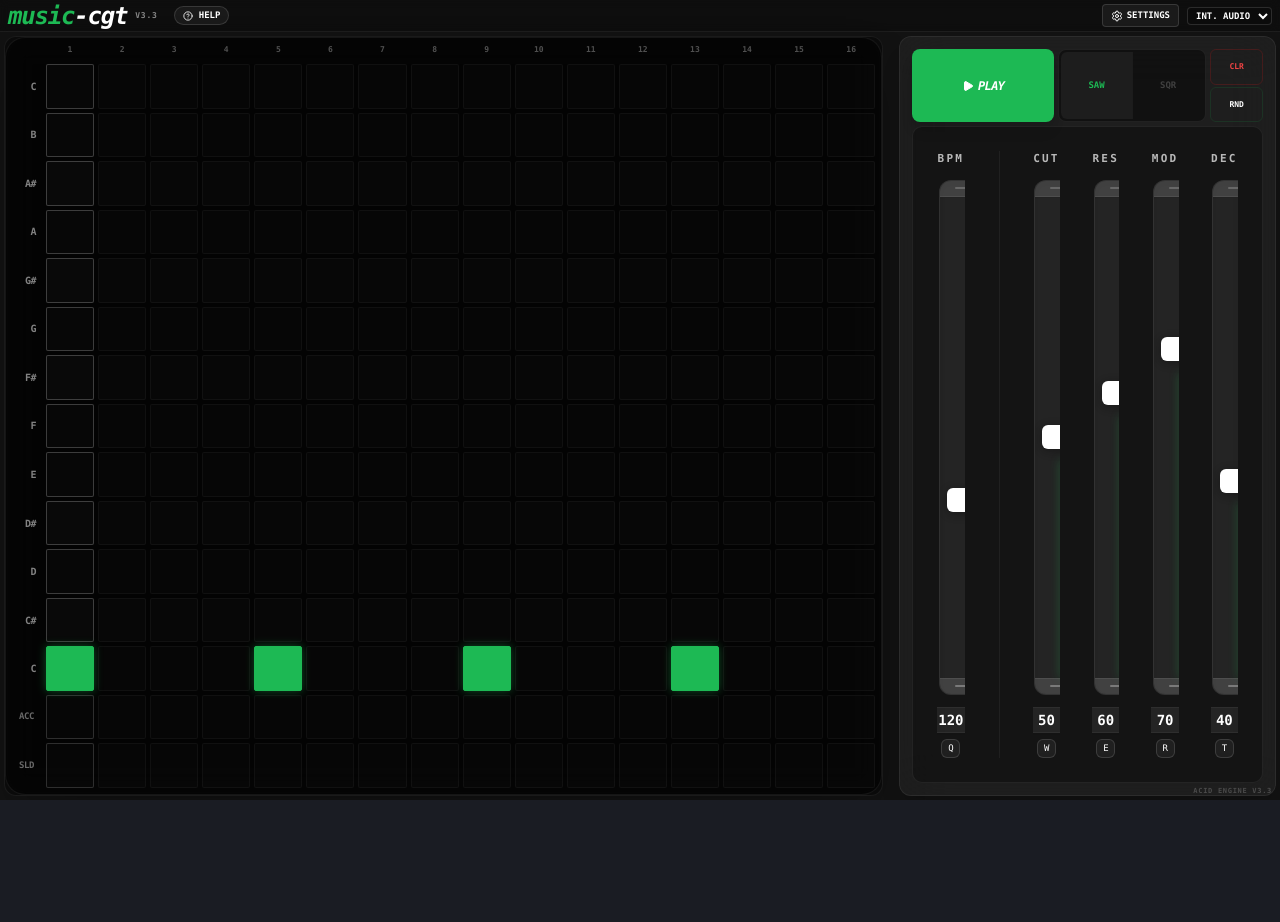
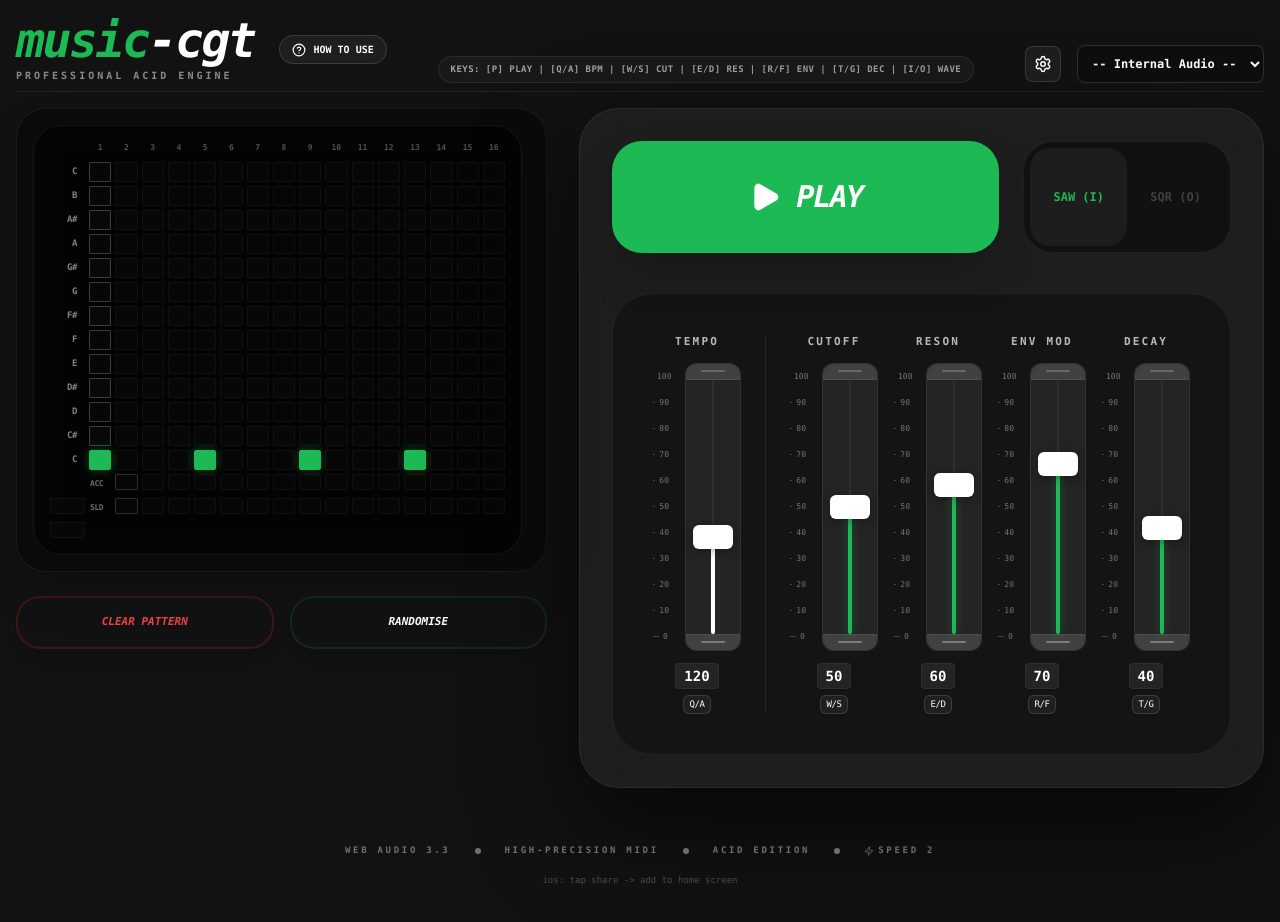
Before and after one commit to tradexy/music-cgt, a React (Vite) app: page / in a window 1280 px wide. Shown: the top 922 px of the page. Before the commit the page ends 800 px from the top, so only its background shows below. Built offline with nearby package versions, Linux system fonts and the light colour scheme.

Commit message:
v3.4 Refinement: 70/30 layout, maximized space, and real-time note updates

```diff
--- a/App.tsx
+++ b/App.tsx
@@ -5,7 +5,7 @@ import { InstructionsModal } from './components/InstructionsModal';
 import { audioEngine } from './services/AudioEngine';
 import { midiService } from './services/MidiService';
 import { SequencerState, Step, NOTES, THEME_PRESETS } from './types';
-import { HelpCircle, Play, Square, Settings, Type, Zap, Download, RefreshCw } from 'lucide-react';
+import { HelpCircle, Play, Square, Settings, Type, Zap, Download } from 'lucide-react';
 
 // Constants
 const STEPS_PER_BAR = 16;
@@ -52,7 +52,7 @@ function App() {
       envMod: state.envMod,
       waveform: state.waveform as 'sawtooth' | 'square'
     });
-  }, [state]);
+  }, [state.cutoff, state.resonance, state.decay, state.envMod, state.waveform, state.steps]);
 
   const nextNoteTimeRef = useRef(0);
   const currentStepRef = useRef(0);
@@ -194,45 +194,60 @@ function App() {
 
   return (
     <div
-      className="h-screen w-screen overflow-hidden flex flex-col items-stretch bg-black"
+      className="min-h-screen flex flex-col items-center p-2 md:p-4 transition-colors duration-500 overflow-y-auto"
       style={{ backgroundColor: backdropColor }}
+      onScrollCapture={() => setHasScrolled(true)}
     >
 
-      {/* Header - 4% Height Limit */}
-      <div className="w-full h-[4vh] min-h-[30px] flex flex-row justify-between items-center border-b px-2 shrink-0 bg-black/20 backdrop-blur-sm z-50" style={{ borderColor: `${textColor}11` }}>
-        <div className="flex items-center gap-4">
-          <div className="flex items-center gap-2">
-            <h1 className="text-lg md:text-2xl font-black tracking-tighter italic" style={{ color: primaryColor }}>
+      {/* Header */}
+      <div className="w-full max-w-[98vw] mb-4 flex flex-col md:flex-row justify-between items-center md:items-end border-b pb-2 shrink-0 gap-4" style={{ borderColor: `${textColor}11` }}>
+        <div className="flex items-center gap-6">
+          <div>
+            <h1 className="text-4xl md:text-5xl font-black tracking-tighter italic" style={{ color: primaryColor }}>
               music<span style={{ color: textColor }}>-cgt</span>
             </h1>
-            <span className="hidden md:inline text-[8px] uppercase tracking-widest opacity-50 font-bold" style={{ color: textColor }}>v3.3</span>
+            <p className="text-[10px] mt-1 uppercase tracking-[0.3em] font-black opacity-50" style={{ color: textColor }}>Professional Acid Engine</p>
           </div>
 
           <button
             onClick={() => setIsHelpOpen(true)}
-            className="flex items-center gap-1.5 px-2 py-0.5 bg-white/5 rounded-full text-[9px] font-black uppercase transition-all border hover:bg-white/10"
+            className="flex items-center gap-2 px-3 py-1.5 bg-white/5 rounded-full text-[10px] font-black uppercase transition-all border hover:bg-white/10"
             style={{ color: textColor, borderColor: `${textColor}22` }}
           >
-            <HelpCircle size={10} /> <span className="hidden sm:inline">Help</span>
+            <HelpCircle size={14} /> How to Use
           </button>
         </div>
 
-        <div className="flex gap-2 items-center">
+        <div className="hidden sm:flex items-center gap-2 px-3 py-1.5 bg-white/5 border rounded-full text-[9px] font-black uppercase tracking-wider opacity-60" style={{ color: textColor, borderColor: `${textColor}22` }}>
+          Keys: [P] Play | [Q/A] BPM | [W/S] Cut | [E/D] Res | [R/F] Env | [T/G] Dec | [I/O] Wave
+        </div>
+
+        <div className="flex gap-4 items-center">
+          {deferredPrompt && (
+            <button
+              onClick={handleInstallClick}
+              className="flex items-center gap-3 px-6 py-3 rounded-full text-sm font-black uppercase transition-all shadow-xl hover:scale-105 active:scale-95 animate-pulse"
+              style={{ backgroundColor: primaryColor, color: backdropColor }}
+            >
+              <Download size={20} /> Install App
+            </button>
+          )}
+
           <button
             onClick={() => setShowThemeSettings(!showThemeSettings)}
-            className="p-1 px-2 bg-white/5 rounded border transition-all hover:bg-white/10 flex items-center gap-1"
+            className="p-2 bg-white/5 rounded-lg border transition-all hover:bg-white/10"
             style={{ color: textColor, borderColor: `${textColor}22` }}
           >
-            <Settings size={12} /> <span className="text-[9px] font-black uppercase hidden sm:inline">Settings</span>
+            <Settings size={18} />
           </button>
 
           <select
-            className="bg-black/20 border rounded text-[9px] py-0.5 px-1 focus:border-white outline-none font-bold uppercase w-24 sm:w-auto"
+            className="bg-black/20 border rounded-lg text-xs p-2.5 focus:border-white outline-none font-bold"
             style={{ color: textColor, borderColor: `${textColor}22` }}
             value={state.selectedMidiOutputId || ''}
             onChange={(e) => setState(prev => ({ ...prev, selectedMidiOutputId: e.target.value || null }))}
           >
-            <option value="">Int. Audio</option>
+            <option value="">-- Internal Audio --</option>
             {midiOutputs.map(o => (
               <option key={o.id} value={o.id}>{o.name}</option>
             ))}
@@ -244,7 +259,7 @@ function App() {
       {
         showThemeSettings && (
           <div
-            className="w-full animate-in slide-in-from-top duration-300 mb-4 p-4 bg-white/5 rounded-2xl border flex flex-wrap items-center gap-6 justify-center md:justify-between shrink-0"
+            className="w-full max-w-7xl animate-in slide-in-from-top duration-300 mb-8 p-4 bg-white/5 rounded-2xl border flex flex-wrap items-center gap-6 justify-center md:justify-between shrink-0"
             style={{ borderColor: `${textColor}22` }}
           >
             <div className="flex items-center gap-4">
@@ -268,15 +283,9 @@ function App() {
             </div>
 
             <div className="flex flex-wrap items-center gap-4 md:gap-8 justify-center">
-              <button
-                onClick={() => window.location.reload()}
-                className="px-3 py-1 bg-red-500/10 hover:bg-red-500/20 border border-red-500/30 text-red-400 rounded-full text-[10px] font-black uppercase transition-all flex items-center gap-1"
-              >
-                <RefreshCw size={10} /> Reload App
-              </button>
               <div className="flex items-center gap-2">
                 <Zap size={14} style={{ color: textColor }} />
-                <span className="text-[10px] font-black uppercase tracking-widest opacity-50" style={{ color: textColor }}>PC Keys Speed:</span>
+                <span className="text-[10px] font-black uppercase tracking-widest opacity-50" style={{ color: textColor }}>Speed:</span>
                 <select
                   value={state.controlSpeed}
                   onChange={(e) => setState(prev => ({ ...prev, controlSpeed: Number(e.target.value) }))}
@@ -324,13 +333,14 @@ function App() {
         )
       }
 
-      {/* Main Grid: 96% Height - Strict Layout */}
-      <div className="w-full h-[96vh] flex flex-col md:flex-row p-1 gap-1 md:gap-4 items-stretch">
+      {/* Main Grid: Stacks on Mobile, 70/30 on Desktop */}
+      <div className="w-full max-w-[98vw] grid grid-cols-1 lg:grid-cols-[7fr_3fr] gap-4 lg:gap-8 flex-1 mb-4">
 
-        {/* Left Column: Sequencer (65-70%) */}
-        <div className="flex-col min-h-0 flex-[65] md:flex-[70] relative flex">
-          <div className="absolute inset-0 bg-black/40 rounded-[12px] border shadow-2xl backdrop-blur-md flex flex-col overflow-hidden" style={{ borderColor: `${textColor}11` }}>
-            <div className="flex-1 w-full h-full">
+        {/* Left Column: Sequencer */}
+        <div className="flex flex-col gap-4 lg:gap-6 min-h-0">
+          <div className="bg-black/40 p-2 md:p-4 rounded-[20px] md:rounded-[30px] border shadow-2xl backdrop-blur-md flex flex-col min-h-0" style={{ borderColor: `${textColor}11` }}>
+            <div className="md:pr-2">
+              <div className="min-w-[400px] md:min-w-0">
                 <SequencerGrid
                   steps={state.steps}
                   currentStep={state.currentStep}
@@ -342,59 +352,12 @@ function App() {
             </div>
           </div>
 
-        {/* Right Column: Integrated Controls (35-30%) */}
-        <div className="flex-[35] md:flex-[30] relative flex min-h-0">
-          <div
-            className="absolute inset-0 bg-white/5 rounded-[12px] border shadow-xl backdrop-blur-xl flex flex-col gap-1 p-1 md:p-3 overflow-hidden"
-            style={{ borderColor: `${textColor}11` }}
-          >
-
-            {/* Top Row: Play & Waveform (Compact) */}
-            <div className="flex flex-row items-stretch gap-1 shrink-0 h-[15%] md:h-[10%] min-h-[40px]">
-              <button
-                onClick={togglePlay}
-                className="flex-[1] rounded-[8px] flex items-center justify-center transition-all shadow-lg hover:scale-[1.01] active:scale-[0.98]"
-                style={{ backgroundColor: state.isPlaying ? '#ef4444' : primaryColor, color: textColor }}
-              >
-                {state.isPlaying ? (
-                  <div className="flex items-center gap-1 font-black italic text-xs uppercase tracking-tighter"><Square size={12} fill="currentColor" /> Stop</div>
-                ) : (
-                  <div className="flex items-center gap-1 font-black italic text-xs uppercase tracking-tighter"><Play size={12} fill="currentColor" /> Play</div>
-                )}
-              </button>
-
-              {/* Waveform Controls */}
-              <div className="flex-[1] bg-black/40 rounded-[8px] flex p-0.5 border" style={{ borderColor: `${textColor}11` }}>
-                <button
-                  className={`flex-1 flex items-center justify-center text-[9px] font-black rounded-l-[6px] transition-all`}
-                  style={{
-                    color: state.waveform === 'sawtooth' ? primaryColor : `${textColor}33`,
-                    backgroundColor: state.waveform === 'sawtooth' ? 'rgba(255,255,255,0.05)' : 'transparent'
-                  }}
-                  onClick={() => setState(p => ({ ...p, waveform: 'sawtooth' }))}
-                >
-                  SAW
-                </button>
-                <div className="w-px h-full bg-white/5"></div>
-                <button
-                  className={`flex-1 flex items-center justify-center text-[9px] font-black rounded-r-[6px] transition-all`}
-                  style={{
-                    color: state.waveform === 'square' ? primaryColor : `${textColor}33`,
-                    backgroundColor: state.waveform === 'square' ? 'rgba(255,255,255,0.05)' : 'transparent'
-                  }}
-                  onClick={() => setState(p => ({ ...p, waveform: 'square' }))}
-                >
-                  SQR
-                </button>
-              </div>
-
-              {/* Util Buttons - Compact */}
-              <div className="flex flex-col gap-0.5 w-[15%] min-w-[50px]">
+          <div className="grid grid-cols-2 gap-4 shrink-0 mb-4 md:mb-6">
             <button
               onClick={() => setState(prev => ({ ...prev, steps: prev.steps.map(s => ({ ...s, active: false })) }))}
-                  className="flex-1 text-[8px] font-black border border-red-900/40 text-red-500 hover:bg-red-500 hover:text-white rounded-[6px] uppercase"
+              className="px-6 py-4 text-[10px] md:text-[11px] font-black border-2 border-red-900/40 text-red-500 hover:bg-red-500 hover:text-white rounded-[24px] transition-all shadow-lg uppercase italic"
             >
-                  CLR
+              Clear Pattern
             </button>
             <button
               onClick={() => {
@@ -406,48 +369,101 @@ function App() {
                   }))
                 }));
               }}
-                  className="flex-1 text-[8px] font-black border rounded-[6px] uppercase hover:bg-white hover:text-black"
+              className="px-6 py-4 text-[10px] md:text-[11px] font-black border-2 rounded-[24px] transition-all shadow-lg uppercase italic hover:bg-white hover:text-black"
               style={{ borderColor: `${primaryColor}22`, color: textColor }}
             >
-                  RND
+              Randomise
             </button>
           </div>
         </div>
 
-            {/* Main Area: Spaced Out Vertical Sliders (Fill Rest) */}
-            <div className="flex-1 bg-black/30 p-1 md:p-6 rounded-[10px] border flex flex-nowrap justify-between gap-1 md:gap-8 min-h-0 overflow-hidden md:max-w-lg md:mx-auto w-full" style={{ borderColor: `${textColor}11` }}>
+        {/* Right Column: Integrated Controls */}
+        <div
+          className="bg-white/5 p-6 md:p-8 rounded-[30px] md:rounded-[40px] border shadow-[0_40px_100px_rgba(0,0,0,0.6)] backdrop-blur-xl flex flex-col gap-8 md:gap-10 lg:max-h-[85vh] shrink-0 lg:shrink"
+          style={{ borderColor: `${textColor}11` }}
+        >
+
+          {/* Top Row: Play & Waveform */}
+          <div className="flex flex-col sm:flex-row items-stretch gap-6 sm:h-28 shrink-0">
+            <button
+              onClick={togglePlay}
+              className="flex-[2] py-6 sm:py-0 rounded-[25px] sm:rounded-[30px] flex items-center justify-center transition-all shadow-2xl hover:scale-[1.01] active:scale-[0.98]"
+              style={{ backgroundColor: state.isPlaying ? '#ef4444' : primaryColor, color: textColor }}
+            >
+              {state.isPlaying ? (
+                <div className="flex items-center gap-4 font-black italic text-2xl md:text-3xl uppercase tracking-tighter"><Square size={32} fill="currentColor" /> Stop</div>
+              ) : (
+                <div className="flex items-center gap-4 font-black italic text-2xl md:text-3xl uppercase tracking-tighter"><Play size={32} fill="currentColor" /> Play</div>
+              )}
+            </button>
+
+            <div className="flex-1 bg-black/40 rounded-[25px] sm:rounded-[30px] flex p-1.5 border min-h-[60px]" style={{ borderColor: `${textColor}11` }}>
+              <button
+                className={`flex-1 flex items-center justify-center text-[10px] md:text-xs font-black rounded-[20px] transition-all`}
+                style={{
+                  color: state.waveform === 'sawtooth' ? primaryColor : `${textColor}33`,
+                  backgroundColor: state.waveform === 'sawtooth' ? 'rgba(255,255,255,0.05)' : 'transparent'
+                }}
+                onClick={() => setState(p => ({ ...p, waveform: 'sawtooth' }))}
+              >
+                SAW (I)
+              </button>
+              <button
+                className={`flex-1 flex items-center justify-center text-[10px] md:text-xs font-black rounded-[20px] transition-all`}
+                style={{
+                  color: state.waveform === 'square' ? primaryColor : `${textColor}33`,
+                  backgroundColor: state.waveform === 'square' ? 'rgba(255,255,255,0.05)' : 'transparent'
+                }}
+                onClick={() => setState(p => ({ ...p, waveform: 'square' }))}
+              >
+                SQR (O)
+              </button>
+            </div>
+          </div>
+
+          {/* Main Area: Spaced Out Vertical Sliders */}
+          <div className="flex-1 bg-black/30 p-6 md:p-10 rounded-[30px] md:rounded-[40px] border flex flex-wrap sm:flex-nowrap justify-between gap-8 md:gap-4 min-h-0" style={{ borderColor: `${textColor}11` }}>
             <VerticalSlider
-                label="BPM" value={state.bpm} min={20} max={300}
+              label="Tempo" value={state.bpm} min={20} max={300}
               onChange={(v) => setState(p => ({ ...p, bpm: v }))}
-                color="#fff" textColor={textColor} shortcut="Q"
+              color="#fff" textColor={textColor} shortcut="Q/A"
             />
-              <div className="w-px h-full bg-white/5 mx-0.5"></div>
+            <div className="hidden sm:block w-px h-full mx-2 shrink-0" style={{ backgroundColor: `${textColor}11` }}></div>
             <VerticalSlider
-                label="CUT" value={state.cutoff} min={0} max={100}
+              label="Cutoff" value={state.cutoff} min={0} max={100}
               onChange={(v) => setState(p => ({ ...p, cutoff: v }))}
-                color={primaryColor} textColor={textColor} shortcut="W"
+              color={primaryColor} textColor={textColor} shortcut="W/S"
             />
             <VerticalSlider
-                label="RES" value={state.resonance} min={0} max={100}
+              label="Reson" value={state.resonance} min={0} max={100}
               onChange={(v) => setState(p => ({ ...p, resonance: v }))}
-                color={primaryColor} textColor={textColor} shortcut="E"
+              color={primaryColor} textColor={textColor} shortcut="E/D"
             />
             <VerticalSlider
-                label="MOD" value={state.envMod} min={0} max={100}
+              label="Env Mod" value={state.envMod} min={0} max={100}
               onChange={(v) => setState(p => ({ ...p, envMod: v }))}
-                color={primaryColor} textColor={textColor} shortcut="R"
+              color={primaryColor} textColor={textColor} shortcut="R/F"
             />
             <VerticalSlider
-                label="DEC" value={state.decay} min={0} max={100}
+              label="Decay" value={state.decay} min={0} max={100}
               onChange={(v) => setState(p => ({ ...p, decay: v }))}
-                color={primaryColor} textColor={textColor} shortcut="T"
+              color={primaryColor} textColor={textColor} shortcut="T/G"
             />
           </div>
 
         </div>
       </div>
+
+      {/* Mobile Scroll Hint */}
+      {
+        !hasScrolled && (
+          <div className="md:hidden fixed bottom-24 left-1/2 -translate-x-1/2 flex flex-col items-center gap-2 z-50 pointer-events-none animate-bounce">
+            <div className="bg-white/10 backdrop-blur-lg px-6 py-3 rounded-full border border-white/20 text-[10px] font-black uppercase tracking-widest shadow-2xl" style={{ color: textColor }}>
+              Scroll for Sliders ↓
             </div>
-
+          </div>
+        )
+      }
 
       <InstructionsModal
         isOpen={isHelpOpen}
@@ -456,12 +472,19 @@ function App() {
         textColor={textColor}
       />
 
-      {/* Footer - Minimal Overlay */}
-      <div className="fixed bottom-1 right-2 text-[7px] font-black uppercase tracking-widest opacity-20 pointer-events-none" style={{ color: textColor }}>
-        Acid Engine v3.3
+      {/* Footer */}
+      <div className="py-10 flex flex-col items-center gap-4 text-[9px] font-black tracking-[0.3em] uppercase opacity-40 shrink-0" style={{ color: textColor }}>
+        <div className="flex flex-wrap justify-center items-center gap-4 md:gap-6">
+          <span>Web Audio 3.3</span>
+          <div className="w-1.5 h-1.5 rounded-full" style={{ backgroundColor: textColor }}></div>
+          <span>High-Precision MIDI</span>
+          <div className="w-1.5 h-1.5 rounded-full" style={{ backgroundColor: textColor }}></div>
+          <span>{state.themeName} Edition</span>
+          <div className="w-1.5 h-1.5 rounded-full" style={{ backgroundColor: textColor }}></div>
+          <span className="flex items-center gap-1"><Zap size={10} /> Speed {state.controlSpeed}</span>
         </div>
-
-
+        <p className="opacity-60 lowercase tracking-normal font-medium">iOS: Tap Share {'->'} Add to Home Screen</p>
+      </div>
     </div >
   );
 }
--- a/components/SequencerGrid.tsx
+++ b/components/SequencerGrid.tsx
@@ -31,9 +31,9 @@ export const SequencerGrid: React.FC<SequencerGridProps> = ({
   };
 
   return (
-    <div className="flex flex-col h-full select-none bg-black/40 p-1 md:p-1.5 rounded-[12px] md:rounded-[20px] border shadow-inner backdrop-blur-md overflow-hidden" style={{ borderColor: `${textColor}11` }}>
-      {/* Unified Grid Container - Fluid height */}
-      <div className="grid grid-cols-[30px_repeat(16,1fr)] grid-rows-[min-content_repeat(13,1fr)_repeat(2,1fr)] h-full gap-px md:gap-1 items-stretch">
+    <div className="flex flex-col select-none bg-black/40 p-2 md:p-4 rounded-[20px] md:rounded-[28px] border shadow-inner backdrop-blur-md" style={{ borderColor: `${textColor}11` }}>
+      {/* Unified Grid Container */}
+      <div className="grid grid-cols-[35px_repeat(16,1fr)] gap-0.5 md:gap-1">
 
         {/* Header Row (Step Numbers) - Optional for extreme compactness but good for UX */}
         <div className="h-4"></div>
@@ -45,7 +45,7 @@ export const SequencerGrid: React.FC<SequencerGridProps> = ({
         {displayNotes.map((note, rowIdx) => (
           <React.Fragment key={note.name}>
             {/* Note Label */}
-            <div className="flex items-center justify-end pr-1 md:pr-1.5 text-[8px] md:text-[10px] font-bold uppercase tracking-tighter opacity-50" style={{ color: textColor }}>
+            <div className="flex items-center justify-end pr-1 md:pr-2 h-4 md:h-5 text-[8px] md:text-[9px] font-bold uppercase tracking-tighter opacity-50" style={{ color: textColor }}>
               {note.name.replace('3', '').replace('4', '')}
             </div>
 
@@ -60,7 +60,7 @@ export const SequencerGrid: React.FC<SequencerGridProps> = ({
                 <div
                   key={`${rowIdx}-${colIdx}`}
                   onClick={() => handleGridClick(colIdx, rowIdx)}
-                  className={`h-full w-full rounded-sm border transition-all duration-75 cursor-pointer hover:brightness-125
+                  className={`h-4 md:h-5 w-full rounded-sm border transition-all duration-75 cursor-pointer hover:brightness-125
                     ${isCurrent ? 'ring-1 z-10' : ''}`}
                   style={{
                     backgroundColor: isActive
@@ -78,14 +78,16 @@ export const SequencerGrid: React.FC<SequencerGridProps> = ({
           </React.Fragment>
         ))}
 
+        {/* Spacer */}
+        <div className="h-2 col-span-17"></div>
 
         {/* Accent Row */}
-        <div className="flex items-center justify-end pr-1 md:pr-2 text-[7px] md:text-[9px] font-black uppercase tracking-tighter opacity-40" style={{ color: textColor }}>ACC</div>
+        <div className="flex items-center justify-end pr-1 md:pr-2 h-4 md:h-5 text-[7px] md:text-[8px] font-black uppercase tracking-tighter opacity-40" style={{ color: textColor }}>ACC</div>
         {steps.map((step, i) => (
           <div
             key={`acc-${i}`}
             onClick={() => onStepChange(i, { accent: !step.accent })}
-            className={`h-full w-full rounded-sm border transition-all cursor-pointer ${currentStep === i ? 'ring-1 z-10' : ''}`}
+            className={`h-3 md:h-4 w-full rounded-sm border transition-all cursor-pointer ${currentStep === i ? 'ring-1 z-10' : ''}`}
             style={{
               backgroundColor: step.accent ? '#ff00ff' : `${textColor}05`,
               borderColor: step.accent ? '#ff00ff' : (currentStep === i ? `${textColor}44` : `${textColor}11`),
@@ -96,12 +98,12 @@ export const SequencerGrid: React.FC<SequencerGridProps> = ({
         ))}
 
         {/* Slide Row */}
-        <div className="flex items-center justify-end pr-1 md:pr-2 text-[7px] md:text-[9px] font-black uppercase tracking-tighter opacity-40" style={{ color: textColor }}>SLD</div>
+        <div className="flex items-center justify-end pr-1 md:pr-2 h-4 md:h-5 text-[7px] md:text-[8px] font-black uppercase tracking-tighter opacity-40" style={{ color: textColor }}>SLD</div>
         {steps.map((step, i) => (
           <div
             key={`sld-${i}`}
             onClick={() => onStepChange(i, { slide: !step.slide })}
-            className={`h-full w-full rounded-sm border transition-all cursor-pointer ${currentStep === i ? 'ring-1 z-10' : ''}`}
+            className={`h-3 md:h-4 w-full rounded-sm border transition-all cursor-pointer ${currentStep === i ? 'ring-1 z-10' : ''}`}
             style={{
               backgroundColor: step.slide ? '#00ffff' : `${textColor}05`,
               borderColor: step.slide ? '#00ffff' : (currentStep === i ? `${textColor}44` : `${textColor}11`),
--- a/components/VerticalSlider.tsx
+++ b/components/VerticalSlider.tsx
@@ -31,17 +31,17 @@ export const VerticalSlider: React.FC<VerticalSliderProps> = ({
   }
 
   return (
-    <div className="flex flex-col items-center gap-0.5 md:gap-3 group h-full select-none min-h-0 mb-1 md:mb-4 overflow-hidden">
+    <div className="flex flex-col items-center gap-3 group h-full select-none min-h-[250px] mb-4 overflow-hidden">
       <div
-        className="text-[8px] md:text-[11px] font-black uppercase tracking-tight md:tracking-[0.2em] opacity-70"
+        className="text-[11px] font-black uppercase tracking-[0.2em] opacity-70"
         style={{ color: textColor }}
       >
         {label}
       </div>
 
-      <div className="relative flex-1 flex gap-1 md:gap-4 h-full min-h-0">
-        {/* Measures (Tick Marks) - Hidden on mobile for space */}
-        <div className="hidden md:flex relative w-4 h-full flex-col justify-between py-2 text-[8px] font-mono">
+      <div className="relative flex-1 flex gap-4 h-full min-h-0">
+        {/* Measures (Tick Marks) */}
+        <div className="relative w-4 h-full flex flex-col justify-between py-2 text-[8px] font-mono">
           {ticks.reverse().map(t => (
             <div key={t} className="flex items-center gap-1">
               <div className="w-1.5 h-[1px]" style={{ backgroundColor: `${textColor}33` }}></div>
--- a/index.css
+++ b/index.css
@@ -2,15 +2,4 @@
 body {
     margin: 0;
     padding: 0;
-    width: 100vw;
-    height: 100dvh;
-    overflow: hidden;
-    overscroll-behavior: none;
-    touch-action: none;
 }
-
-html {
-    overscroll-behavior: none;
-    overflow: hidden;
-    height: 100%;
-}
```
Lines whose indentation alone changed are shown as unchanged.
